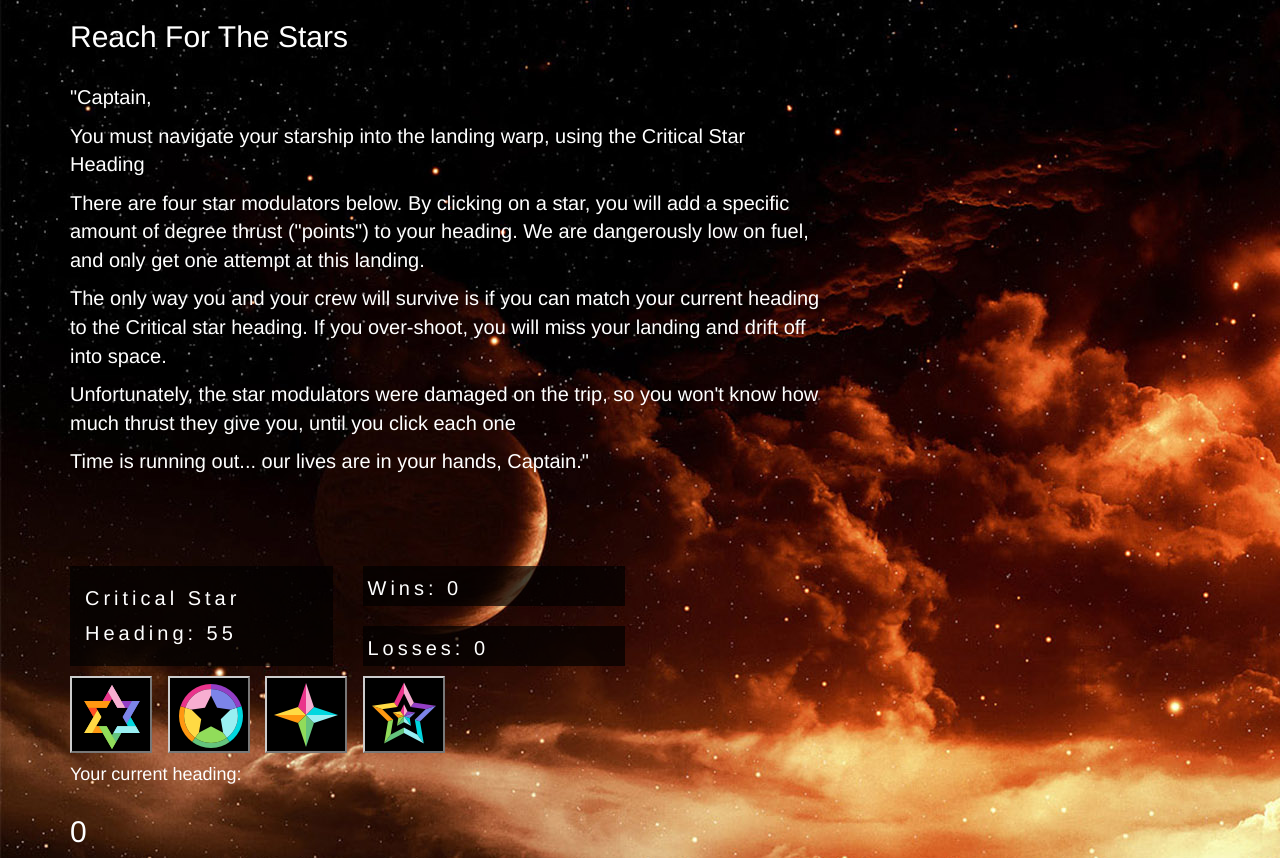
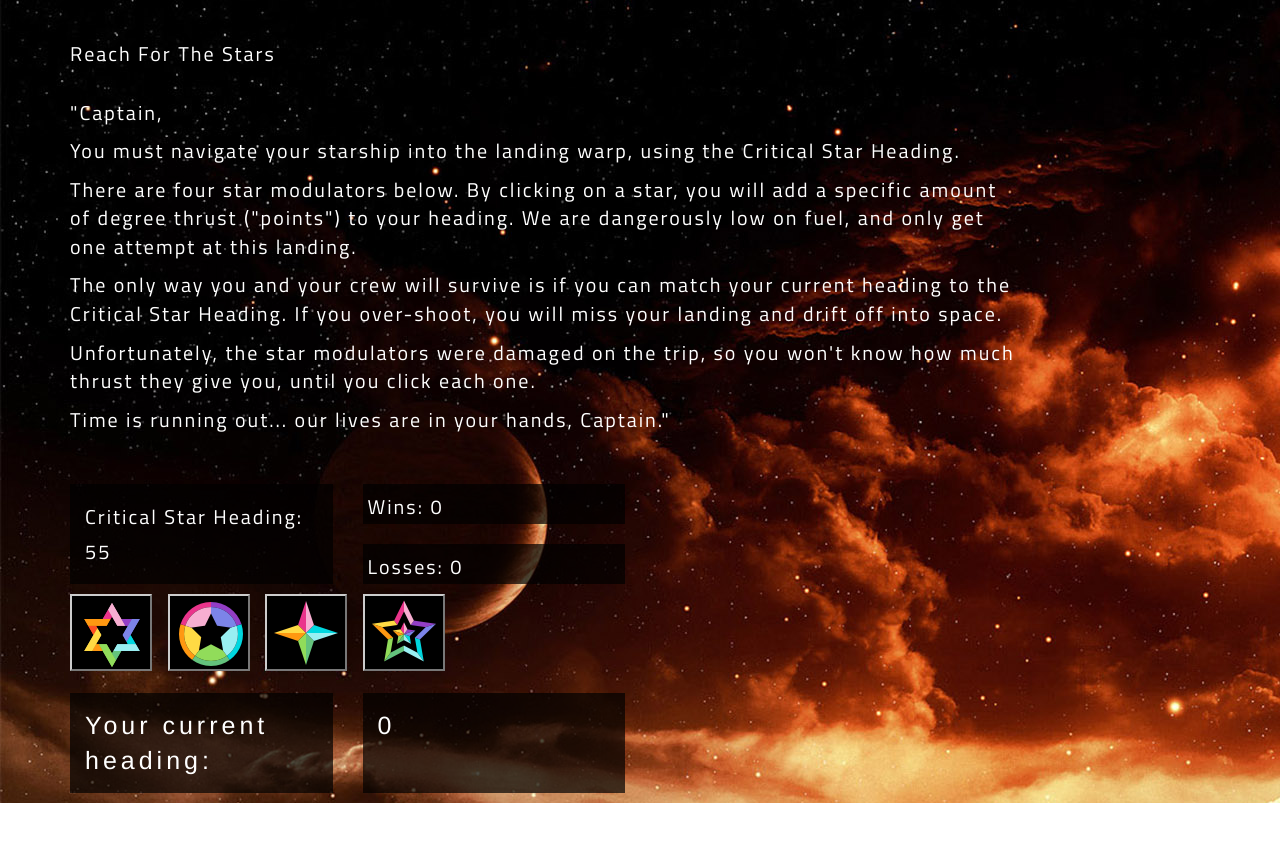
Before and after one commit to therealizzi/reach-for-the-stars, a plain HTML site: page Index.html in a window 1280 px wide. After the commit the page ends 803 px from the top, so only its background shows below. Drawn offline with nearby package versions, Linux system fonts and the light colour scheme.

Commit message:
trying to get github page to load ~85%

```diff
--- a/Index.html
+++ b/Index.html
@@ -10,16 +10,19 @@
     <script src="https://ajax.googleapis.com/ajax/libs/jquery/3.2.1/jquery.min.js"></script>
     <script src="https://maxcdn.bootstrapcdn.com/bootstrap/3.3.7/js/bootstrap.min.js"></script>
 	<link href="https://fonts.googleapis.com/css?family=Press+Start+2P|Squada+One" rel="stylesheet">
+<link href="https://fonts.googleapis.com/css?family=Titillium+Web" rel="stylesheet">
 
     <link rel="stylesheet" type="text/css" href="assets/css/style.css">
 
 </head>
 <body>
 
+<br>
+<br>
 <div class="container">
  <div class="row">
   <div class="col-sm-4">
-	<h2 class="header">Reach For The Stars</h2>
+	<p class="header">Reach For The Stars</p>
   </div>
  </div>
 </div>
@@ -27,22 +30,21 @@
 
 <div class="container">
  <div class="row">
-  <div class="col-sm-8">
+  <div class="col-sm-10">
 	<br>
 	<p id="hide"> "Captain, </p>
 
-	<p> You must navigate your starship into the landing warp, using the Critical Star Heading</p>
+	<p> You must navigate your starship into the landing warp, using the Critical Star Heading.</p>
 
 	<p>There are four star modulators below. By clicking on a star, you will add a specific amount of degree thrust ("points") to your heading. We are dangerously low on fuel, and only get one attempt at this landing.</p>
 
-	<p>The only way you and your crew will survive is if you can match your current heading to the Critical star heading. If you over-shoot, you will miss your landing and drift off into space.</p>
+	<p>The only way you and your crew will survive is if you can match your current heading to the Critical Star Heading. If you over-shoot, you will miss your landing and drift off into space.</p>
 
-	<p>Unfortunately, the star modulators were damaged on the trip, so you won't know how much thrust they give you, until you click each one</p>
+	<p>Unfortunately, the star modulators were damaged on the trip, so you won't know how much thrust they give you, until you click each one.</p>
 
 	<p>Time is running out... our lives are in your hands, Captain."</p>
 	<br>
-  	<br>
-  	<br>
+
   </div>
  </div>
 </div>
@@ -58,6 +60,7 @@
   </div>
  </div>
 </div>
+
 
 <div class="container">
  <div class="row">
@@ -79,15 +82,11 @@
 <div class="container">
  <div class="row">
   <div class="col-sm-3">
-	<h4 class="header Score" id="crys1">Your current heading:</h4>
+	<h2><p class="header Score target" id="crys1">Your current heading:</p></h2>
   </div>
- </div>
-</div>
 
-<div class="container">
- <div class="row">
   <div class="col-sm-3">
-	<h2 class="header" id="buttonTally">buttonTally Here<p id="score"></p></h2>
+	<h2><p class="header target" id="buttonTally">buttonTally Here<p id="score"></p></p></h2>
   </div>
  </div>
 </div>
--- a/assets/css/style.css
+++ b/assets/css/style.css
@@ -17,6 +17,8 @@ span {
 }
 
 p {
+font-family: 'Titillium Web', sans-serif;
+    letter-spacing: 2px;
     color: white;
     font-size: 20px;
 }
```
